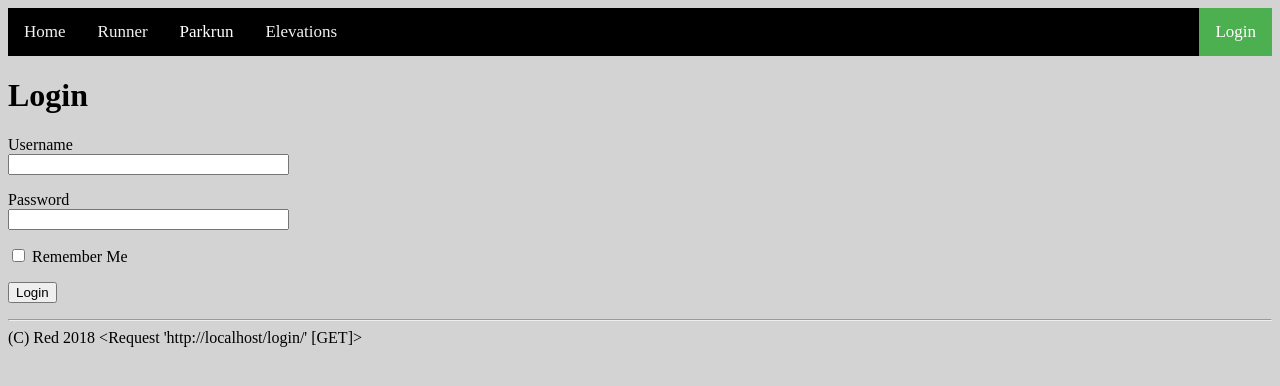
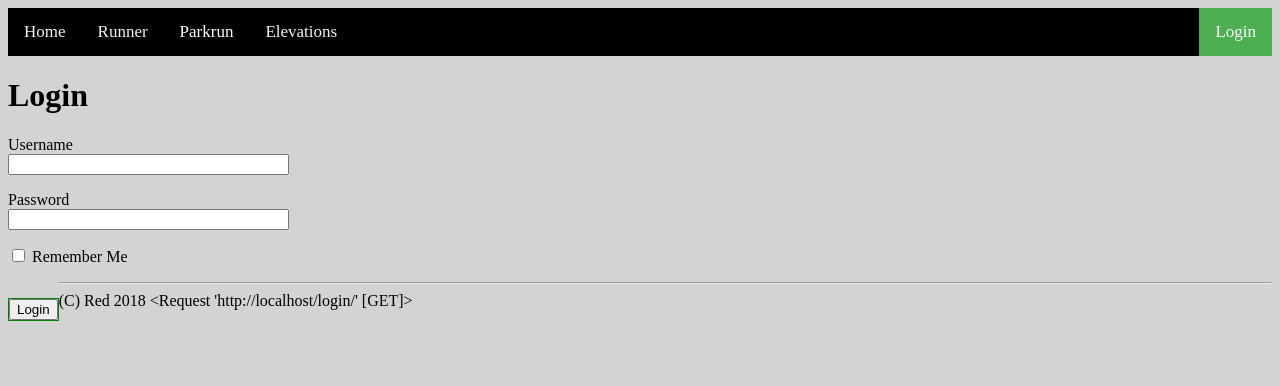
Before and after one commit to idx-horizon/redrunner, a Flask app: page /login/ in a window 1280 px wide. Shown: the top 386 px of the page. Run offline with Flask 2, Linux system fonts and the light colour scheme; parts of the project's set-up code (start-up, migrations or seed data) failed here and were passed over.

Commit message:
tidy login and menubar

```diff
--- a/templates/_menubar.html
+++ b/templates/_menubar.html
@@ -1,8 +1,9 @@
-	{% if current_user.is_authenticated %}
-		<div class="topnav">Home run: [{{ home_run() }}] </div>
-	{% endif %}
+
 
 <div class="topnav">
+	{% if current_user.is_authenticated %}
+		<div><a>Home run: {{ home_run() }} </a></div>
+	{% endif %}
 	{% if current_user.is_authenticated %}
 		<a>{{ current_user.username|title}}</a>
 	{% endif %}
--- a/templates/login.html
+++ b/templates/login.html
@@ -30,7 +30,7 @@
             {% endfor %}
         </p>
         <p>{{ form.remember_me() }} {{ form.remember_me.label }}</p>
-        <p>{{ form.submit() }}</p>
+        <p class="button">{{ form.submit() }}</p>
     </form>
 {% endblock %}
 
```
